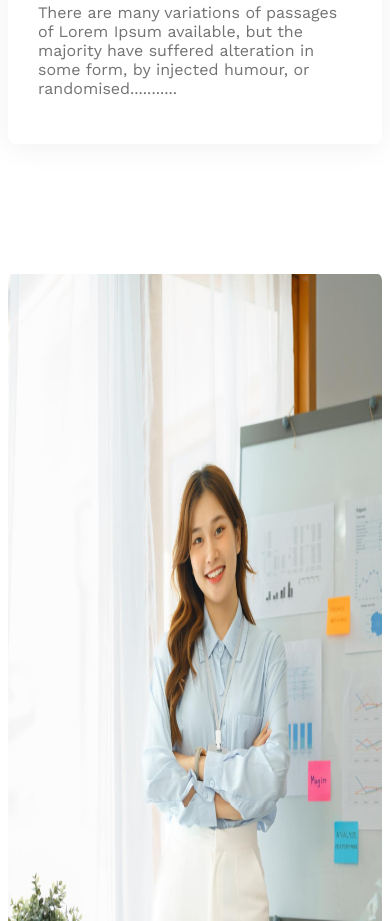
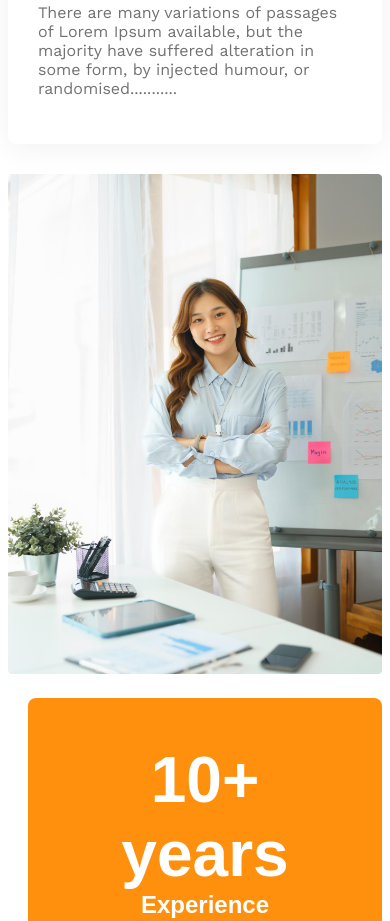
Before and after one commit to ismailhossain-siam/Architectural-website, a plain HTML site: page index.html in a window 390 px wide. Shown: the part 3947-4868 px from the top of the page. Drawn offline with nearby package versions, Linux system fonts and the light colour scheme.

Commit message:
update media quary

```diff
--- a/styles/architec.css
+++ b/styles/architec.css
@@ -131,7 +131,8 @@ main > section{
 }
 .features-architect img{
     width: 100%;
-    height: 910px;
+    height:600px;
+    margin-top: 200px;
 }
 .fact-card{
     border: 1px solid #FF900E;
@@ -202,6 +203,10 @@ footer{
         justify-items: center;
         gap: 24px;
     }
+    .features-architect img{
+        margin-top: -100px;
+        height: 500px;
+    }
     #exprience-badage{
         margin-top: 20px;
         margin-left: 20px;
@@ -224,6 +229,10 @@ footer{
         gap: 50px;
         justify-items: center;
     }
+    .features-architect img{
+        height: 1040px;
+        margin-top: -100px;
+    }
      #exprience-badage{
         margin-top: 20px;
         margin-left: 20px;
```
